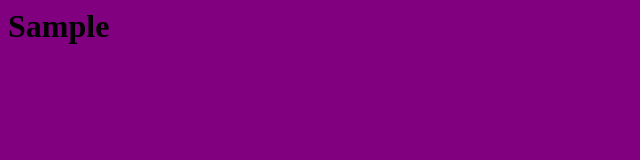
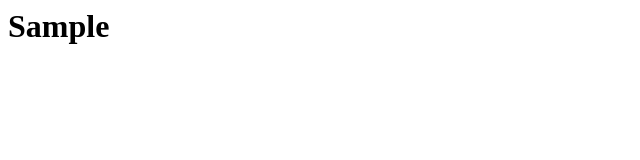
Before and after one commit to bmcallister214/sample, a plain HTML site: page index.html in a window 1280 px wide. Shown: the whole page, without its empty margins (0-640 px from the left). Drawn offline with Linux system fonts and the light colour scheme.

Commit message:
Version 3

```diff
--- a/index.html
+++ b/index.html
@@ -3,7 +3,7 @@
 	<title>Sample</title>
 
 	<style type="text/css">
-	body {background: purple;}
+	body {background: lightpurple;}
 
 	</style>
 
```
